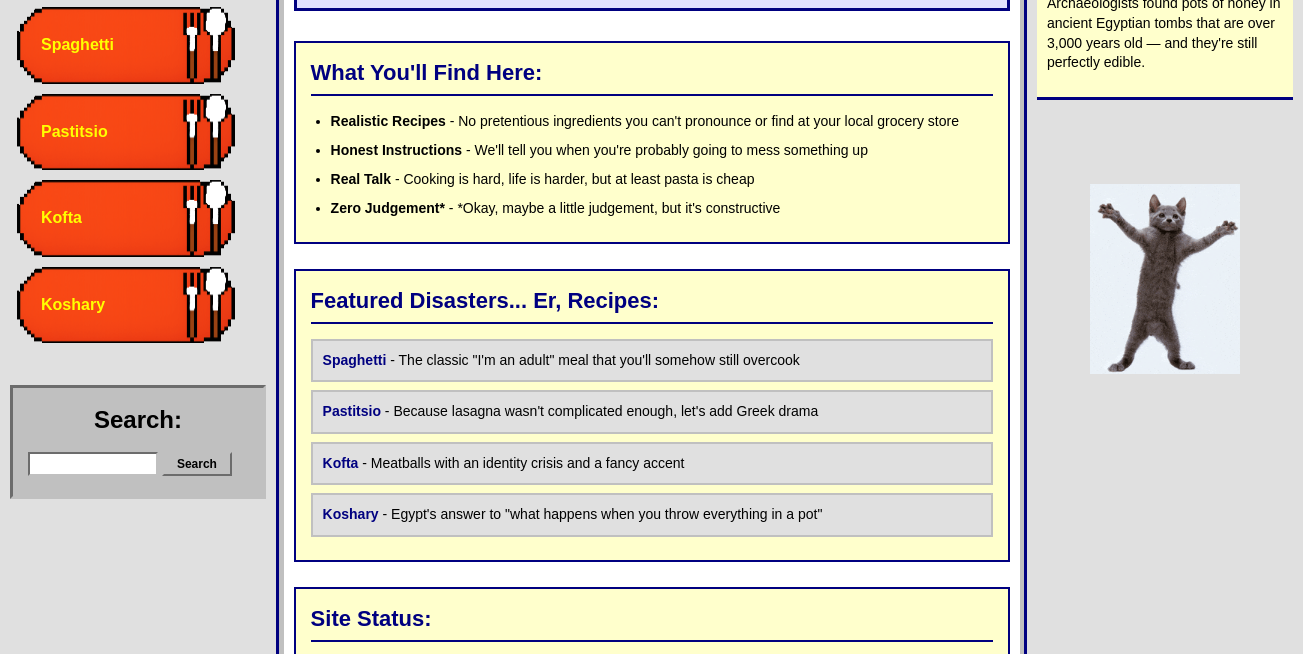
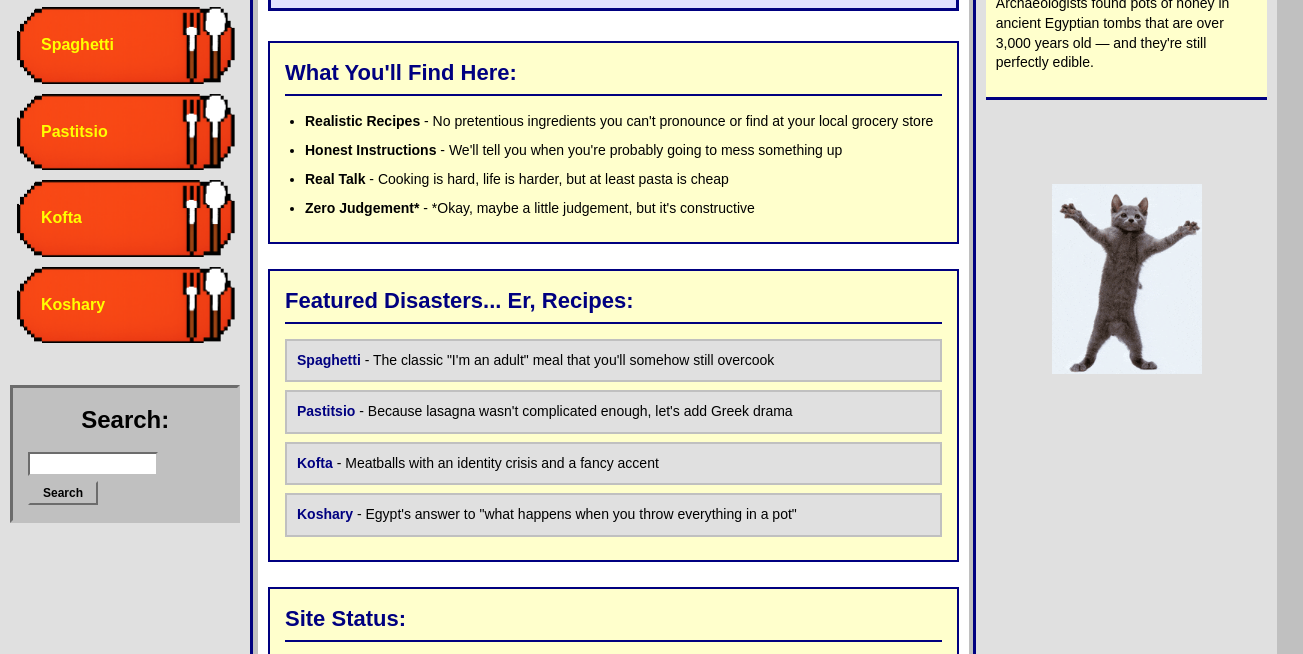
Before and after one commit to bad-maths/odin-recipes, a plain HTML site: page 02-css-positioning/index.html in a window 1280 px wide. Shown: the part 313-967 px from the top of the page, 1303 px wide, since content can reach past the window. Drawn offline with Linux system fonts and the light colour scheme.

Commit message:
fixed layout issue

```diff
--- a/02-css-positioning/styles.css
+++ b/02-css-positioning/styles.css
@@ -44,7 +44,7 @@ body {
 #left-sidebar {
     position: absolute;
     left: 0;
-    width: 20%;
+    width: 18%;
     height: 100%;
     padding: 10px;
     background-color: #E0E0E0;
@@ -157,8 +157,8 @@ body {
 /* Main Content */
 #main-content {
     position: absolute;
-    left: 22%;
-    width: 56%;
+    left: 20%;
+    width: 54%;
     padding: 10px;
     background-color: #FFFFFF;
     border: 2px solid #C0C0C0;
@@ -250,8 +250,8 @@ body {
 /* Right Sidebar */
 #right-sidebar {
     position: absolute;
-    left: 80%;
-    width: 20%;
+    left: 76%;
+    width: 22%;
     height: 100%;
     padding: 10px;
     text-align: center;
```
